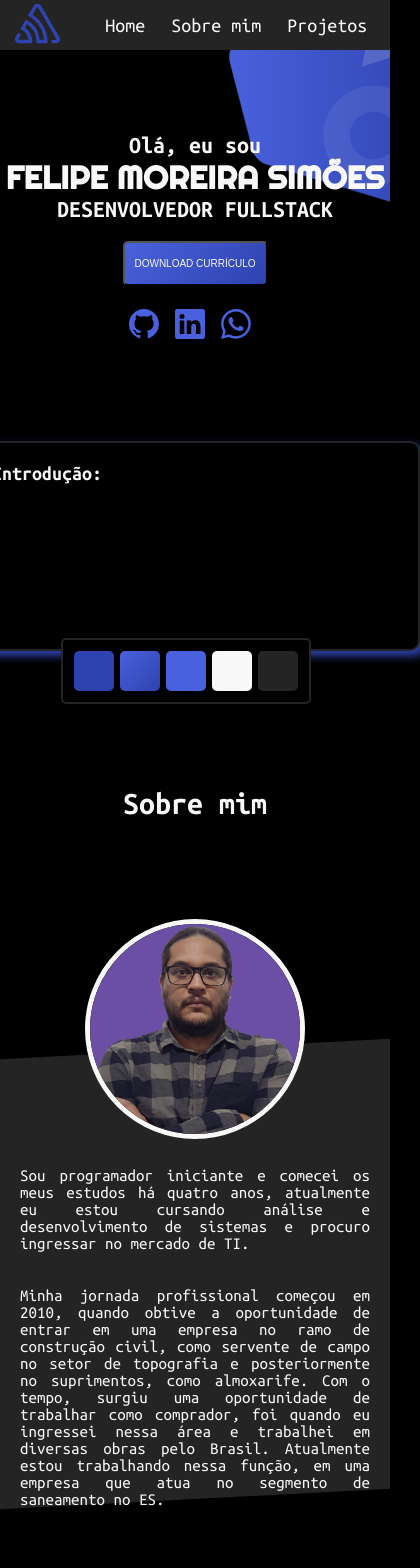
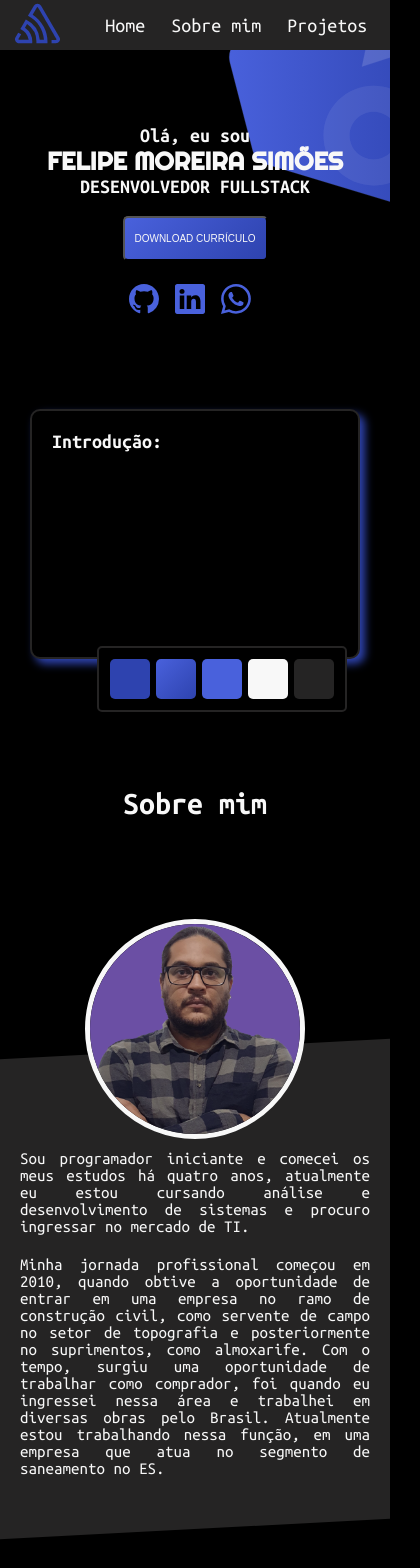
Before and after one commit to FMS0102/cv-online, a React (Create React App) app in the folder frontend/: page / in a window 390 px wide. Shown: the top 1568 px of the page, 420 px wide, since content can reach past the window. Built offline with nearby package versions, Linux system fonts and the light colour scheme.

Commit message:
Fix mobile layout

```diff
--- a/frontend/src/components/AboutMe/styles.css
+++ b/frontend/src/components/AboutMe/styles.css
@@ -41,6 +41,21 @@
     font-size: 17px;
 }
 
+@media(max-width: 450px) {
+
+    .about {
+        min-height: 480px;
+    }
+
+    .details {
+        margin-top: -10px;
+     }
+
+     .details p {
+         padding: 3px 20px;
+         font-size: 17px;
+     }
+}
 
 @media(max-width: 830px) {
     .title h1 {
@@ -52,4 +67,5 @@
         flex-direction: column;
         margin-top: -50px;
     }
+
 }
--- a/frontend/src/components/Home/styles.css
+++ b/frontend/src/components/Home/styles.css
@@ -69,6 +69,17 @@ img {
     color: var(--primary-color);
 }
 
+@media(max-width: 450px) {
+
+    .info-align h2 {
+        font-size: 20px;
+    }
+
+    .name-content{
+        font-size: 25px;
+    }
+
+}
 
 @media(max-width: 890px) {
 
--- a/frontend/src/components/Typewriter/styles.css
+++ b/frontend/src/components/Typewriter/styles.css
@@ -42,6 +42,13 @@
     position: relative;
 }
 
+@media(max-width: 450px) {
+    .typerwriter-content {
+        width: 330px;
+        min-height: 250px;
+    }
+}
+
 @media(max-width: 890px) {
     .typerwriter-content {
         margin-top: 50px;
```
Also changed, not shown: 6 other files (tests, documents, lock files or other folders).
